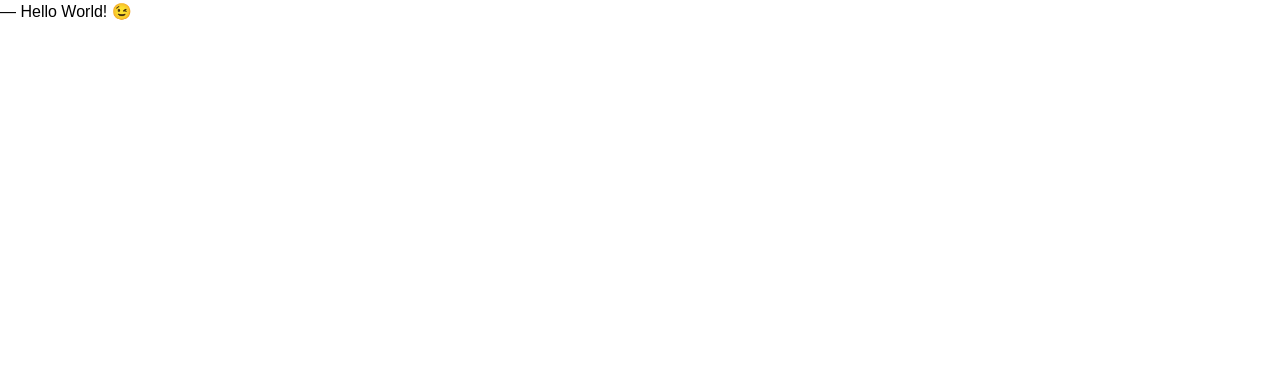
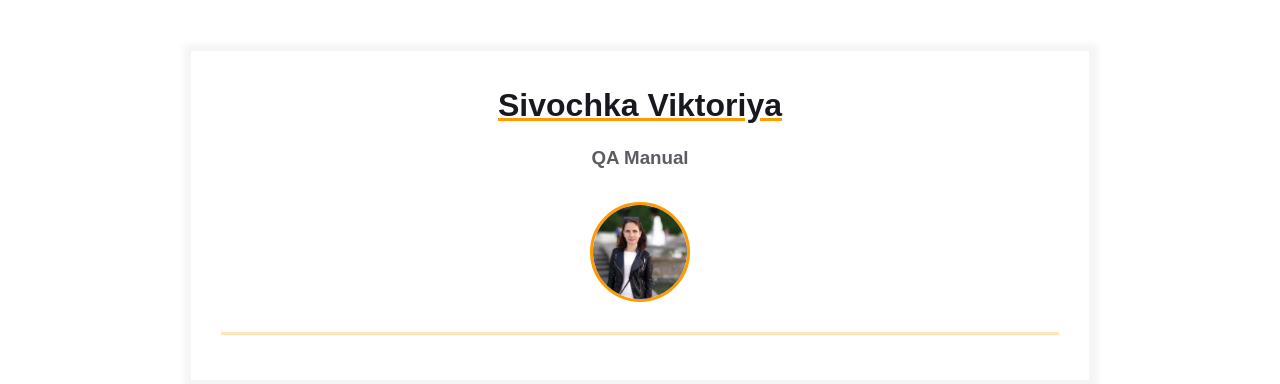
Before and after one commit to sivochkavika/homepage, a plain HTML site: page index.html in a window 1280 px wide. Drawn offline with Linux system fonts and the light colour scheme.

Commit message:
Add primary content

```diff
--- a/index.html
+++ b/index.html
@@ -7,6 +7,25 @@
     <title>Résumé</title>
   </head>
   <body>
-    ― Hello World! &#x1F609;
+  	<main>
+	  <div class="resume">
+	    <div class="container">
+	      <div class="resume__block">
+	        <h1 class="contact-info__header">Sivochka Viktoriya</h1>
+	        <h3 class="contact-info__sub-header">QA Manual</h3>
+
+	        <div class="contact_info_container fh">
+	          <div class="contact-info__block"></div>
+
+	          <div class="contact-info__block contact-info__block--center">
+	            <img class="contact-info__avatar" src="assets/avatar.png" alt="Avatar">
+	          </div>
+
+	          <div class="contact-info__block"></div>
+	        </div>
+	      </div>
+	    </div>
+	  </div>
+	</main>
   </body>
 </html>
```
Also changed, not shown: assets/avatar.png (added).
